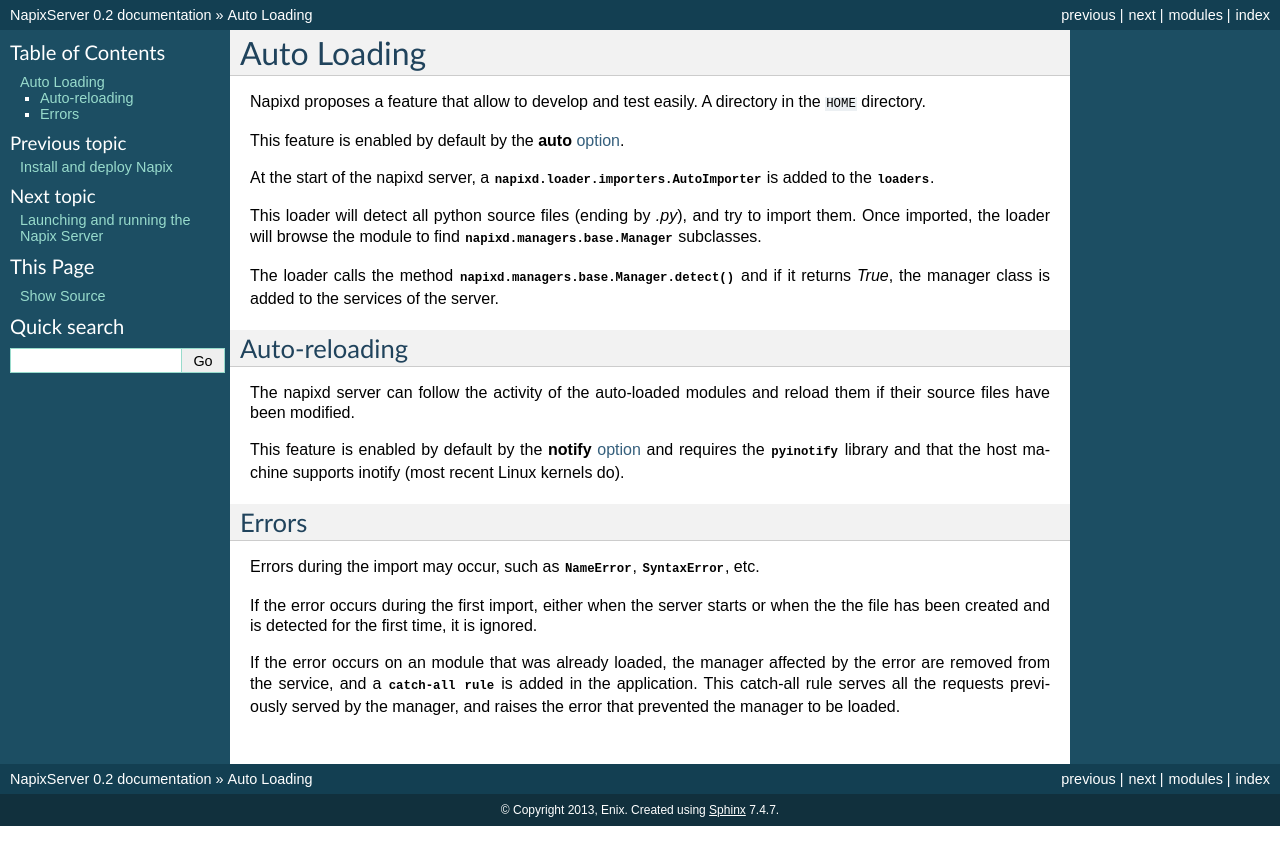
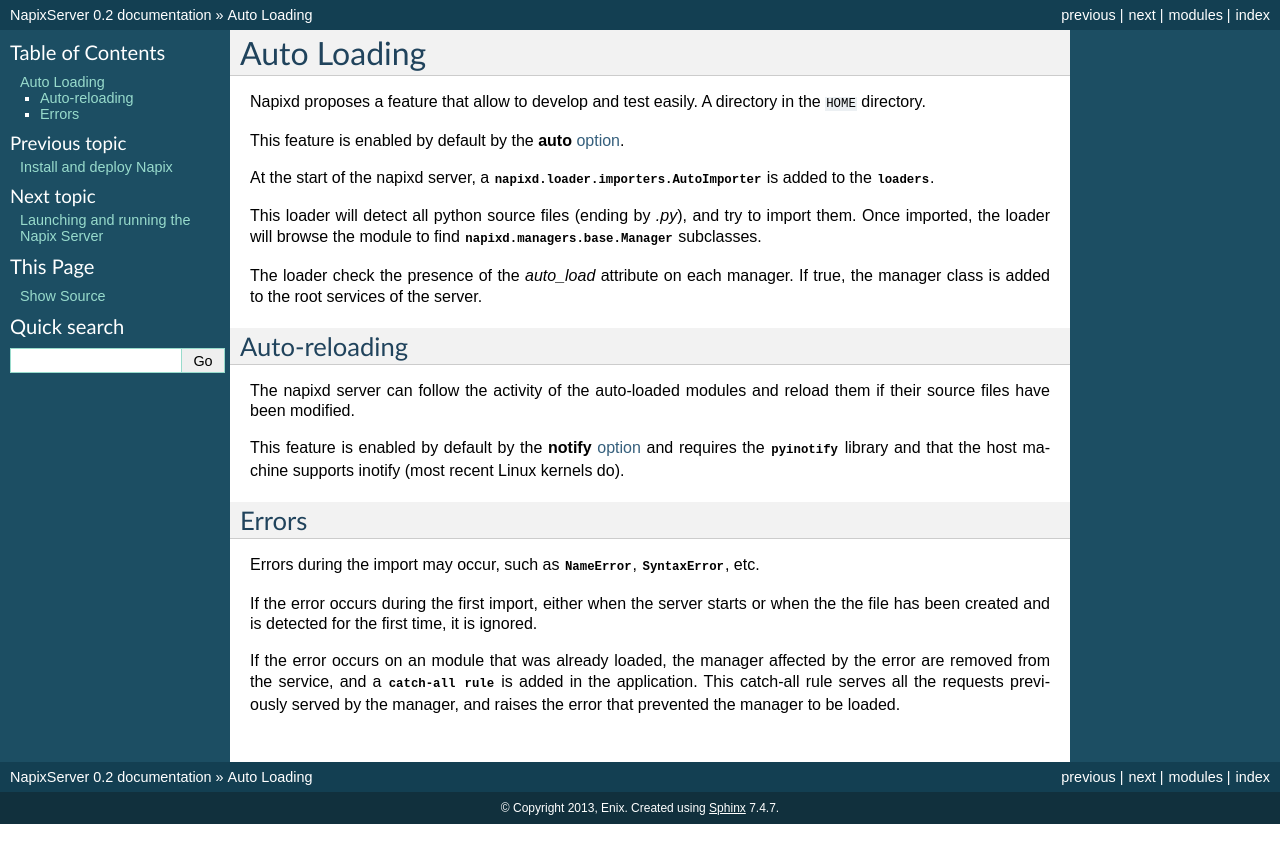
Before and after one commit to napix/NapixServer, a Sphinx documentation site: the page built from docs/auto-loading.rst, in a window 1280 px wide. Shown: the top 865 px of the page. Built offline with Sphinx 7.4.7, drawn with Linux system fonts in a browser that asks for light colours.

Commit message:
auto_load in doc

```diff
--- a/docs/auto-loading.rst
+++ b/docs/auto-loading.rst
@@ -17,8 +17,8 @@ and try to import them.
 Once imported, the loader will browse the module to find
 :class:`napixd.managers.base.Manager` subclasses.
 
-The loader calls the method :meth:`napixd.managers.base.Manager.detect`
-and if it returns `True`, the manager class is added to the services of the server.
+The loader check the presence of the `auto_load` attribute on each manager. If true, the manager
+class is added to the root services of the server.
 
 Auto-reloading
 ==============
```
